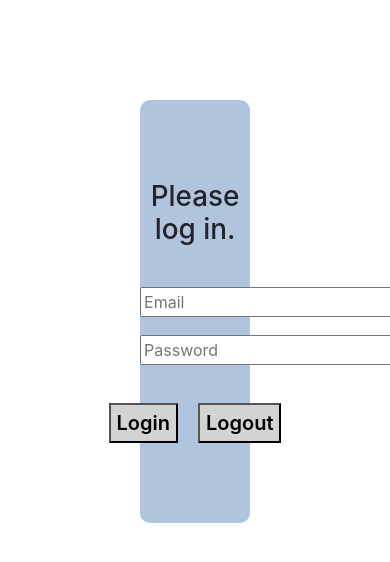
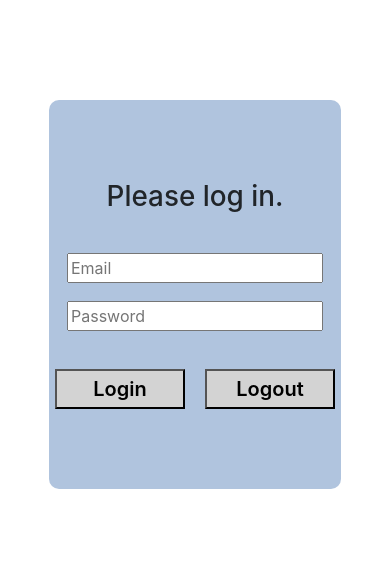
Before and after one commit to namangupta507/cookiestask, a React (Create React App) app: page / in a window 390 px wide. Shown: the top 562 px of the page. Built offline with nearby package versions, Linux system fonts and the light colour scheme.

Commit message:
first commit

```diff
--- a/src/Forms.css
+++ b/src/Forms.css
@@ -34,3 +34,8 @@ button {
     font-size: 20px;
     background: lightgrey;
 }
+@media only screen and (max-width: 480px) {
+    .form-body {
+        width: 80%;
+    }
+}
```
